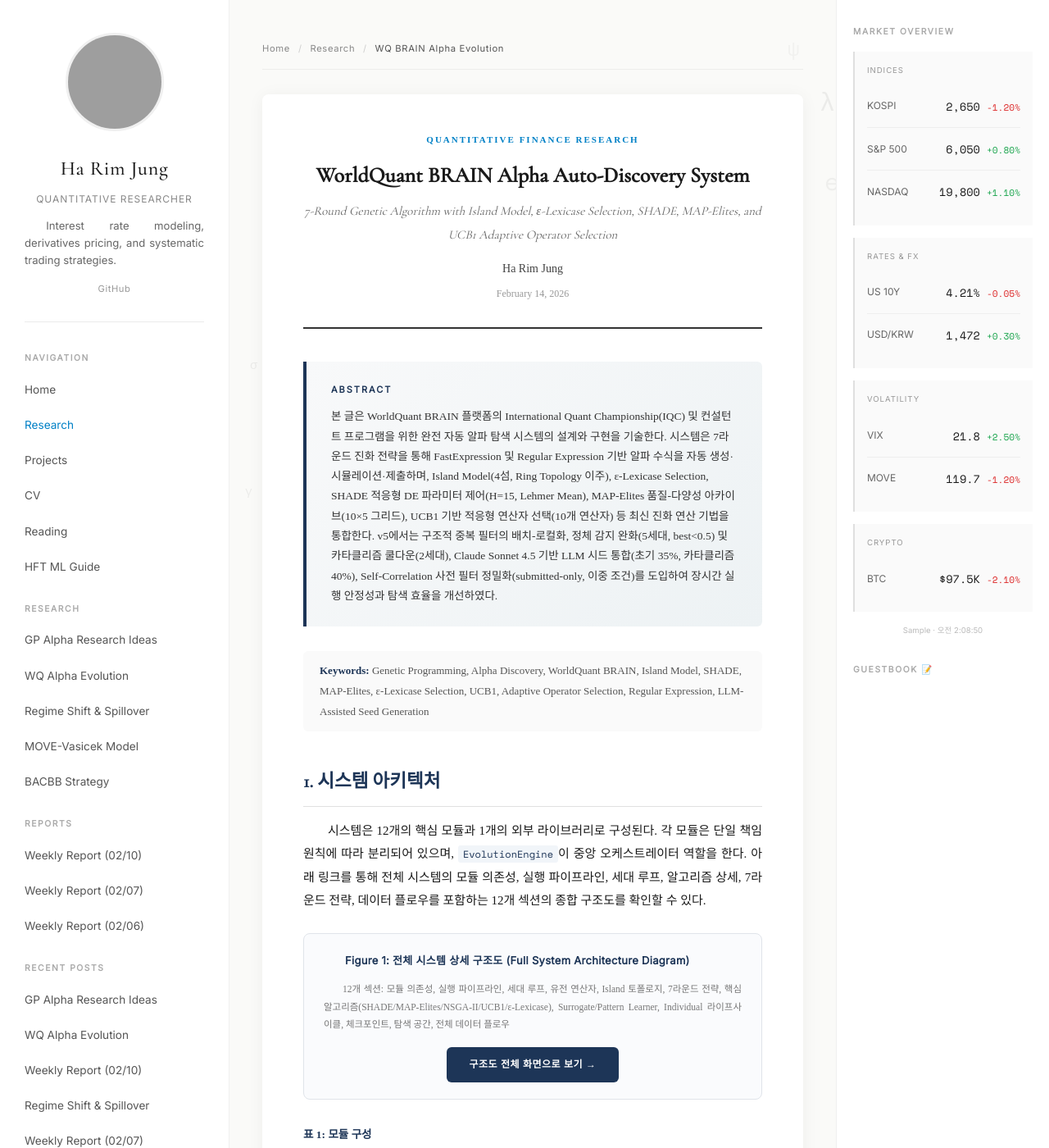
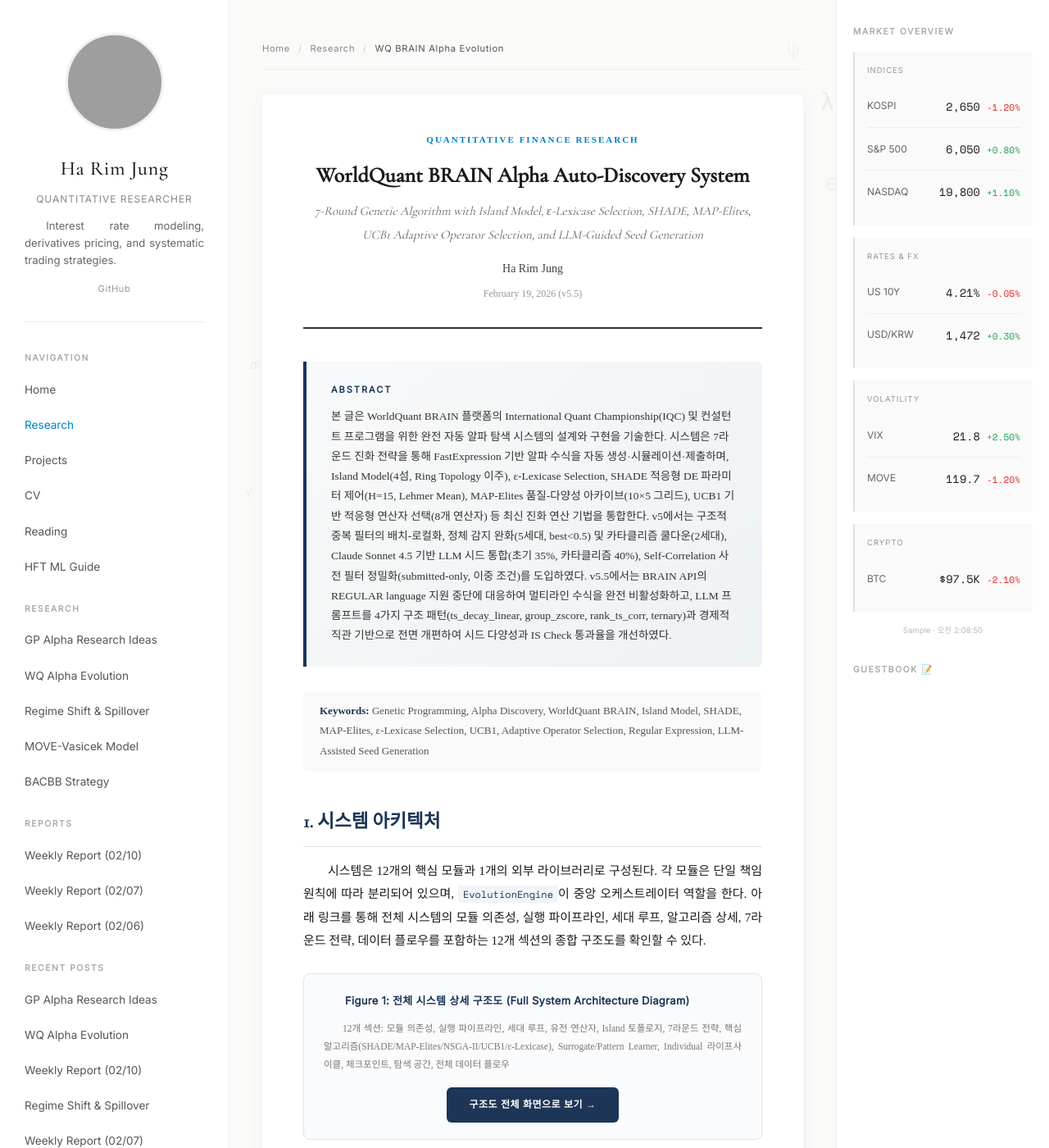
Before and after one commit to gkfla2020-bit/gkfla2020-bit.github.io, a Jekyll site: the page built from research/wq-alpha-evolution/index.html, in a window 1280 px wide and 1400 px high. Shown: the whole window at 82% size. Built offline with Jekyll 4.4.1, drawn with Linux system fonts in a browser that asks for light colours; nearby versions of some CDN libraries; comment, search, counter and statistics services are not loaded; some of the changed text lies outside the part shown; grey boxes are pictures that could not be loaded.

Commit message:
blog: update wq-alpha-evolution post to v5.5 — 8 operators, LLM prompt overhaul, multiline disabled, Section 11.5 added

```diff
--- a/research/wq-alpha-evolution/index.html
+++ b/research/wq-alpha-evolution/index.html
@@ -258,14 +258,14 @@
 <div class="paper-header">
     <div class="paper-category">Quantitative Finance Research</div>
     <h1 class="paper-title">WorldQuant BRAIN Alpha Auto-Discovery System</h1>
-    <div class="paper-subtitle">7-Round Genetic Algorithm with Island Model, ε-Lexicase Selection, SHADE, MAP-Elites, and UCB1 Adaptive Operator Selection</div>
+    <div class="paper-subtitle">7-Round Genetic Algorithm with Island Model, ε-Lexicase Selection, SHADE, MAP-Elites, UCB1 Adaptive Operator Selection, and LLM-Guided Seed Generation</div>
     <div class="paper-author">Ha Rim Jung</div>
-    <div class="paper-date">February 14, 2026</div>
+    <div class="paper-date">February 19, 2026 (v5.5)</div>
 </div>
 
 <div class="abstract">
     <div class="abstract-title">Abstract</div>
-    본 글은 WorldQuant BRAIN 플랫폼의 International Quant Championship(IQC) 및 컨설턴트 프로그램을 위한 완전 자동 알파 탐색 시스템의 설계와 구현을 기술한다. 시스템은 7라운드 진화 전략을 통해 FastExpression 및 Regular Expression 기반 알파 수식을 자동 생성·시뮬레이션·제출하며, Island Model(4섬, Ring Topology 이주), ε-Lexicase Selection, SHADE 적응형 DE 파라미터 제어(H=15, Lehmer Mean), MAP-Elites 품질-다양성 아카이브(10×5 그리드), UCB1 기반 적응형 연산자 선택(10개 연산자) 등 최신 진화 연산 기법을 통합한다. v5에서는 구조적 중복 필터의 배치-로컬화, 정체 감지 완화(5세대, best&lt;0.5) 및 카타클리즘 쿨다운(2세대), Claude Sonnet 4.5 기반 LLM 시드 통합(초기 35%, 카타클리즘 40%), Self-Correlation 사전 필터 정밀화(submitted-only, 이중 조건)를 도입하여 장시간 실행 안정성과 탐색 효율을 개선하였다.
+    본 글은 WorldQuant BRAIN 플랫폼의 International Quant Championship(IQC) 및 컨설턴트 프로그램을 위한 완전 자동 알파 탐색 시스템의 설계와 구현을 기술한다. 시스템은 7라운드 진화 전략을 통해 FastExpression 기반 알파 수식을 자동 생성·시뮬레이션·제출하며, Island Model(4섬, Ring Topology 이주), ε-Lexicase Selection, SHADE 적응형 DE 파라미터 제어(H=15, Lehmer Mean), MAP-Elites 품질-다양성 아카이브(10×5 그리드), UCB1 기반 적응형 연산자 선택(8개 연산자) 등 최신 진화 연산 기법을 통합한다. v5에서는 구조적 중복 필터의 배치-로컬화, 정체 감지 완화(5세대, best&lt;0.5) 및 카타클리즘 쿨다운(2세대), Claude Sonnet 4.5 기반 LLM 시드 통합(초기 35%, 카타클리즘 40%), Self-Correlation 사전 필터 정밀화(submitted-only, 이중 조건)를 도입하였다. v5.5에서는 BRAIN API의 REGULAR language 지원 중단에 대응하여 멀티라인 수식을 완전 비활성화하고, LLM 프롬프트를 4가지 구조 패턴(ts_decay_linear, group_zscore, rank_ts_corr, ternary)과 경제적 직관 기반으로 전면 개편하여 시드 다양성과 IS Check 통과율을 개선하였다.
 </div>
 
 <div class="keywords">
@@ -291,7 +291,7 @@
 <tr><td class="left"><code>main.py</code></td><td class="left">CLI 진입점, 루프 제어, 에러 복구</td><td>~200</td></tr>
 <tr><td class="left"><code>evolution.py</code></td><td class="left">진화 엔진 v5 — 6개 핵심 클래스, 30+ 메서드</td><td>2,900+</td></tr>
 <tr><td class="left"><code>brain_api.py</code></td><td class="left">BRAIN API 래퍼, ACE 라이브러리 통합, 배치 시뮬</td><td>~300</td></tr>
-<tr><td class="left"><code>alpha_ast.py</code></td><td class="left">AST 노드, 10개 유전 연산자, 멀티라인 생성, 64-op 제한 검증</td><td>~780</td></tr>
+<tr><td class="left"><code>alpha_ast.py</code></td><td class="left">AST 노드, 8개 유전 연산자 (v5.5에서 멀티라인 2개 비활성화), 64-op 제한 검증</td><td>~780</td></tr>
 <tr><td class="left"><code>strategies.py</code></td><td class="left">42개 시드 전략 (독창적 anti-correlation 6개 포함), 리전/delay 특화</td><td>~600</td></tr>
 <tr><td class="left"><code>evaluator.py</code></td><td class="left">IQC 점수 계산, IS Check, MDL 페널티</td><td>~150</td></tr>
 <tr><td class="left"><code>config.py</code></td><td class="left">7라운드 설정, 11개 탐색 공간, 기준값</td><td>~200</td></tr>
@@ -299,7 +299,7 @@
 <tr><td class="left"><code>surrogate.py</code></td><td class="left">XGBoost/Ridge 대리 모델, 사전 필터링 (v4)</td><td>~250</td></tr>
 <tr><td class="left"><code>field_explorer.py</code></td><td class="left">미사용 데이터필드 자동 스크리닝 (v4)</td><td>~200</td></tr>
 <tr><td class="left"><code>dashboard.py</code></td><td class="left">실시간 웹 대시보드, HTTP API (v4)</td><td>~350</td></tr>
-<tr><td class="left"><code>llm_seed.py</code></td><td class="left">Claude Sonnet 4.5 기반 알파 시드 생성, 병렬 호출 (v5)</td><td>~350</td></tr>
+<tr><td class="left"><code>llm_seed.py</code></td><td class="left">Claude Sonnet 4.5 기반 알파 시드 생성, 병렬 호출, 4구조 패턴 + 경제적 직관 프롬프트 (v5.5)</td><td>~450</td></tr>
 </tbody>
 </table>
 
@@ -393,7 +393,7 @@
 
 <h3>3.5 UCB1 Adaptive Operator Selection</h3>
 
-<p>10개 유전 연산자의 선택 확률을 UCB1 알고리즘으로 동적 조정한다. 글로벌 AOS(window=80)와 섬별 AOS(window=50)가 이중으로 운영된다:</p>
+<p>10개 유전 연산자의 선택 확률을 UCB1 알고리즘으로 동적 조정한다 (v5.5에서 8개 활성). 글로벌 AOS(window=80)와 섬별 AOS(window=50)가 이중으로 운영된다:</p>
 
 <div class="math-block">
 \[\text{UCB1}(op) = \bar{r}_{op} + C \cdot \sqrt{\frac{\ln N}{n_{op}}}, \quad C = 0.5\]
@@ -439,7 +439,7 @@
 <!-- 4. Genetic Operators -->
 <h2>4. 유전 연산자</h2>
 
-<p>본 시스템은 10개의 유전 연산자를 운용하며, 각 연산자의 선택은 UCB1 기반 AOS에 의해 동적으로 결정된다. 교배(recombination) 5종과 변이(mutation) 5종으로 분류된다. SHADE에서 샘플링된 스케일 팩터 \(F\)는 변이 강도 및 차분 교배의 이식 확률로 활용된다. 모든 연산자는 트리 깊이 상한(depth ≤ 10)을 초과하면 부모를 그대로 반환하여 bloat를 방지한다.</p>
+<p>본 시스템은 8개의 활성 유전 연산자를 운용하며 (v5.5에서 멀티라인 관련 2개 비활성화), 각 연산자의 선택은 UCB1 기반 AOS에 의해 동적으로 결정된다. 교배(recombination) 4종과 변이(mutation) 4종으로 분류된다. SHADE에서 샘플링된 스케일 팩터 \(F\)는 변이 강도 및 차분 교배의 이식 확률로 활용된다. 모든 연산자는 트리 깊이 상한(depth ≤ 10)을 초과하면 부모를 그대로 반환하여 bloat를 방지한다.</p>
 
 <table>
 <caption>표 5: 유전 연산자 목록</caption>
@@ -449,12 +449,12 @@
 <tr><td class="left"><code>semantic_crossover</code></td><td>교배</td><td>2</td><td class="left">필드 Jaccard 거리 기반 이질적 서브트리 교환</td></tr>
 <tr><td class="left"><code>de_crossover</code></td><td>교배</td><td>3</td><td class="left">DE/rand/1 차분 벡터 이식 (Storn & Price, 1997)</td></tr>
 <tr><td class="left"><code>headless_chicken</code></td><td>교배</td><td>1</td><td class="left">랜덤 트리와의 교배 (Angeline, 1997)</td></tr>
-<tr><td class="left"><code>multiline_crossover</code></td><td>교배</td><td>2</td><td class="left">Regular Expression 변수 블록 교환</td></tr>
+<tr><td class="left"><code><s>multiline_crossover</s></code></td><td>교배</td><td>2</td><td class="left"><span style="color:#999;">Regular Expression 변수 블록 교환 — v5.5에서 비활성화 (BRAIN REGULAR 지원 중단)</span></td></tr>
 <tr><td class="left"><code>mutate</code></td><td>변이</td><td>1</td><td class="left">확률적 다중 변이 (필드/연산자/윈도우/서브트리/래핑)</td></tr>
 <tr><td class="left"><code>micro_mutate</code></td><td>변이</td><td>1</td><td class="left">시계열 윈도우 크기 ±1~2 미세 조정</td></tr>
 <tr><td class="left"><code>hoist</code></td><td>변이</td><td>1</td><td class="left">내부 서브트리를 루트로 승격 (bloat 억제)</td></tr>
 <tr><td class="left"><code>shrink</code></td><td>변이</td><td>1</td><td class="left">내부 노드를 단일 필드로 축소</td></tr>
-<tr><td class="left"><code>multiline_mutate</code></td><td>변이</td><td>1</td><td class="left">Regular Expression 변수 수식 변이/추가/제거</td></tr>
+<tr><td class="left"><code><s>multiline_mutate</s></code></td><td>변이</td><td>1</td><td class="left"><span style="color:#999;">Regular Expression 변수 수식 변이/추가/제거 — v5.5에서 비활성화 (BRAIN REGULAR 지원 중단)</span></td></tr>
 </tbody>
 </table>
 
@@ -558,6 +558,8 @@
 <p><code>_validate_regular()</code>는 멀티라인 수식의 구문 유효성을 10가지 항목으로 검증한다: (1) 빈 줄, (2) 할당 줄 세미콜론, (3) 할당 형식, (4) 괄호 밸런스, (5) 빈 인자 함수 호출, (6) 미정의 변수 참조, (7) 미사용 정의 변수, (8) trailing/leading 연산자, (9) 연속 이항 연산자, (10) 불완전 삼항 연산자. 검증 실패 시 <code>to_expr()</code> 단일 줄 형식으로 자동 폴백한다.</p>
 
 <p>멀티라인 알파의 최종 결합 수식은 가중합, 조건부(중첩 삼항), 교차항(곱셈+덧셈) 3가지 방식 중 랜덤 선택된다. 각 변수는 9개 시그널 카테고리(모멘텀/반전, 밸류, 유동성, 애널리스트, 베타/상관, 뉴스 센티먼트, 공매도, 옵션, 비율)에서 라운드 로빈으로 할당되어 멀티팩터 다양성을 확보한다.</p>
+
+<p class="note"><strong>v5.5 참고:</strong> BRAIN API가 <code>language="REGULAR"</code> 설정을 더 이상 지원하지 않으며, FASTEXPR에서도 <code>\n</code>이 포함된 멀티라인 수식을 거부한다. 이에 따라 v5.5에서는 멀티라인 수식 생성을 완전 비활성화하였다 (<code>multiline_ratio=0.0</code>). 모든 알파는 FastExpression 단일 줄 형식으로만 생성·시뮬레이션된다.</p>
 
 <div class="section-divider">• • •</div>
 
@@ -1079,6 +1081,20 @@
 
 <p>v4에서는 HoF 전체를 대상으로 필드 Jaccard 유사도만 검사하여, 구조적으로 다르지만 필드가 유사한 수식까지 과도하게 필터링하였다. v5에서는 검사 대상을 <code>submitted_alphas</code>(실제 제출 완료 알파)로 한정하고, 필드 시그니처 일치와 구조적 해시(MD5) 일치를 모두 요구하는 이중 조건으로 변경하였다. 이를 통해 필터 정밀도를 높이면서 유망 수식의 누락을 방지한다.</p>
 
+<h3>11.5 v5.5: LLM 프롬프트 전면 개편 및 멀티라인 비활성화</h3>
+
+<p>v5.5는 BRAIN API의 REGULAR language 지원 중단에 대응하고, LLM 시드 생성의 다양성과 IS Check 통과율을 개선하기 위한 업데이트이다. 주요 변경 사항은 다음과 같다:</p>
+
+<p><strong>(1) 멀티라인 수식 완전 비활성화.</strong> BRAIN API가 <code>language="REGULAR"</code>을 거부하고, FASTEXPR에서도 <code>\n</code> 포함 수식을 거부함에 따라, <code>multiline_ratio=0.0</code>으로 설정하고 카타클리즘 시 멀티라인 주입을 제거하였다. 유전 연산자에서도 <code>multiline_crossover</code>와 <code>multiline_mutate</code>를 비활성화하여 활성 연산자를 10개에서 8개로 축소하였다.</p>
+
+<p><strong>(2) LLM 프롬프트 다양화.</strong> 기존의 단일 구조 패턴("MANDATORY STRUCTURE") 대신 4가지 구조 패턴을 "RECOMMENDED PATTERNS"로 제시한다: (A) <code>ts_decay_linear</code> 기반 시계열 감쇠, (B) <code>group_zscore</code> 기반 그룹 정규화, (C) <code>rank(ts_corr(...))</code> 기반 상관 순위, (D) 삼항 조건 분기. 각 패턴에 Sharpe > 2.0 달성 사례를 포함하여 LLM의 출력 품질을 유도한다.</p>
+
+<p><strong>(3) 경제적 직관 기반 프롬프트.</strong> 6가지 경제적 아이디어(revision momentum, institutional herding, option term structure, sentiment divergence, quality shift, beta mean reversion)를 SYSTEM_PROMPT에 추가하여, LLM이 단순 구문 조합이 아닌 경제적 논리에 기반한 알파를 생성하도록 유도한다.</p>
+
+<p><strong>(4) GENERATION_PROMPTS 다양화.</strong> 10개 생성 프롬프트를 구조별로 분배(1-3: ts_decay_linear, 4-6: group_zscore, 7-8: rank_ts_corr, 9-10: ternary)하고, 각 프롬프트에 경제적 추론(60%)과 구문 힌트(40%)를 혼합하여 시드 다양성을 극대화하였다.</p>
+
+<p><strong>(5) 회피 패턴 명시.</strong> PATTERNS TO AVOID 섹션을 추가하여 LLM이 자주 생성하는 비효율적 패턴(단순 rank(field), 과도한 중첩, 의미 없는 상수 곱셈, 동일 필드 반복, 과도한 연산자 수)을 명시적으로 금지하였다.</p>
+
 <div class="section-divider">• • •</div>
 
 <!-- 12. Glossary -->
@@ -1114,7 +1130,7 @@
 <tr><td>적응형 Surrogate 필터</td><td>학습 데이터 축적량에 따라 필터링 강도를 자동 조절하는 메커니즘. 200개 이상 학습 시 상위 35%만 통과시켜 API 호출을 절감한다.</td></tr>
 <tr><td>Island Early Stopping</td><td>5세대 연속 best score 변화 없고 score &lt; 0.5인 섬의 평가를 스킵하고 카타클리즘을 발동하는 메커니즘. 카타클리즘 후 2세대 쿨다운 적용.</td></tr>
 <tr><td>스마트 파라미터 샘플링</td><td>HoF 성공 파라미터 분포 + 현재 best 근처 미세조정으로 30개 랜덤 조합을 15개 지능형 조합으로 대체하는 최적화.</td></tr>
-<tr><td>AOS(Adaptive Operator Selection)</td><td>UCB1 알고리즘으로 10개 유전 연산자의 선택 확률을 성과 기반으로 동적 조정.</td></tr>
+<tr><td>AOS(Adaptive Operator Selection)</td><td>UCB1 알고리즘으로 8개 활성 유전 연산자의 선택 확률을 성과 기반으로 동적 조정 (v5.5에서 멀티라인 2개 비활성화).</td></tr>
 <tr><td>SHADE</td><td>Differential Evolution의 F(스케일 팩터)와 CR(교배율)을 성공 이력 기반으로 적응적 제어하는 메커니즘.</td></tr>
 <tr><td>Regular Expression</td><td>BRAIN의 멀티라인 수식 형식. 변수 할당(<code>a = expr;</code>)과 최종 수식으로 구성. 변수명은 단일 문자.</td></tr>
 <tr><td>FastExpression</td><td>BRAIN의 단일라인 수식 형식. 모든 로직이 한 줄에 표현된다.</td></tr>
```
